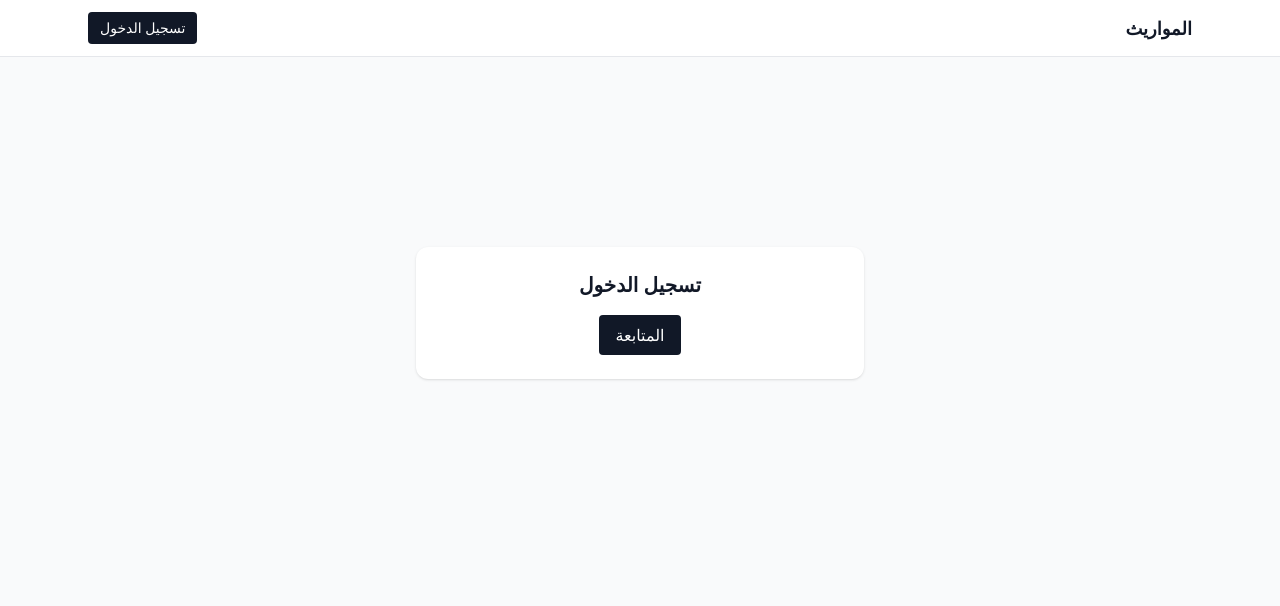
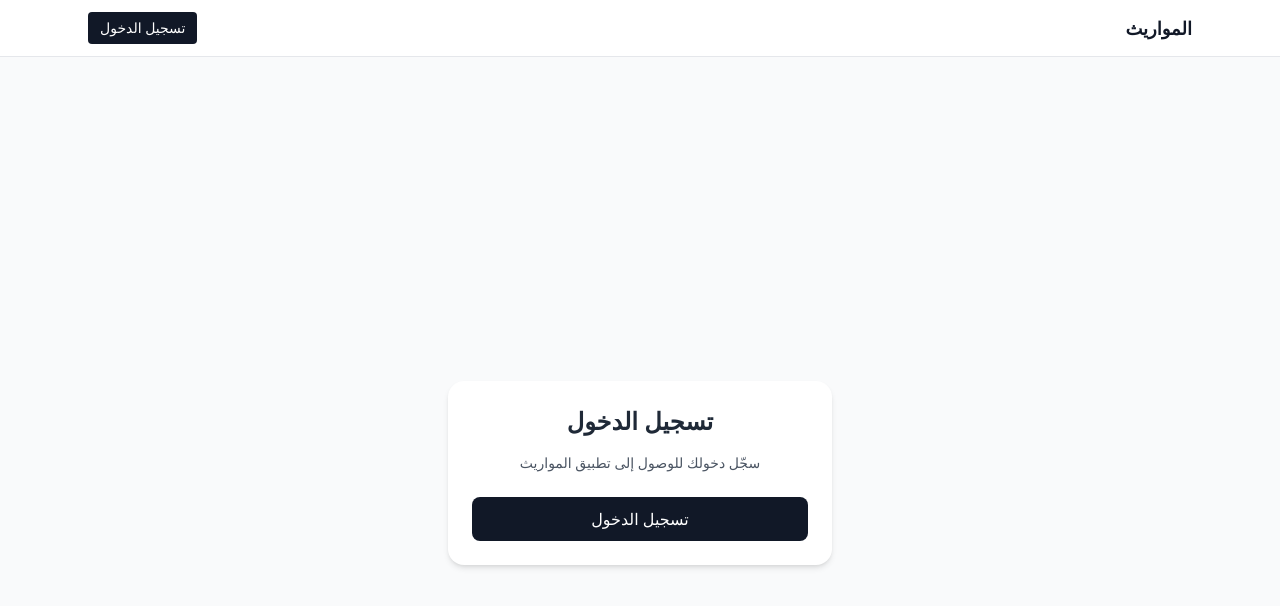
Before and after one commit to IbrahemMrisat/inheritance-app-frontend, a React (Vite) app: page /login in a window 1280 px wide. Shown: the top 606 px of the page. Built offline with nearby package versions, Linux system fonts and the light colour scheme; no server answers.

Commit message:
Added delete UI , and updated login functions

```diff
--- a/src/routes/CasesList.tsx
+++ b/src/routes/CasesList.tsx
@@ -1,35 +1,53 @@
 import { useEffect, useState } from 'react'
-import { apiGet } from '../services/api'
+import { apiGet, apiDelete } from '../services/api'
 import { Link } from 'react-router-dom'
 
 interface CaseSummary {
   caseId: string
-  createdAt: string
+  title?: string
+  createdAt?: string
   sharesCount?: number
   basis?: string
-  key?: string
+  heirCount?: number
 }
 
 export default function CasesList() {
   const [items, setItems] = useState<CaseSummary[]>([])
   const [loading, setLoading] = useState(true)
+  const [busyId, setBusyId] = useState<string | null>(null)
   const [error, setError] = useState<string | null>(null)
 
-  useEffect(() => {
-    (async () => {
+  const load = async () => {
+    setLoading(true)
+    setError(null)
     try {
-        const res = await apiGet('/cases-list')  // Lambda returns { items, count }
+      const res = await apiGet('/cases-list')
       setItems(res.items || [])
-      } catch (err: any) {
-        setError(err.message || 'حدث خطأ أثناء تحميل القضايا')
+    } catch (e: any) {
+      setError(e?.message || 'تعذّر تحميل القضايا')
     } finally {
       setLoading(false)
     }
-    })()
-  }, [])
+  }
+
+  useEffect(() => { load() }, [])
+
+  const onDelete = async (caseId: string) => {
+    const confirmText = 'هل أنت متأكد من حذف هذه القضية؟ لا يمكن التراجع.'
+    if (!window.confirm(confirmText)) return
+    try {
+      setBusyId(caseId)
+      await apiDelete(`/cases/${caseId}`)
+      setItems(items => items.filter(x => x.caseId !== caseId))
+    } catch (e: any) {
+      alert(e?.message || 'تعذّر حذف القضية')
+    } finally {
+      setBusyId(null)
+    }
+  }
 
   if (loading) return <div className="p-6 text-center text-gray-600">جارٍ التحميل…</div>
-  if (error)   return <div className="p-6 text-center text-red-500">{error}</div>
+  if (error)   return <div className="p-6 text-center text-red-600">{error}</div>
 
   return (
     <div>
@@ -40,24 +58,36 @@ export default function CasesList() {
       ) : (
         <div className="grid gap-3">
           {items.map(c => (
-            <Link
-              key={c.caseId}
-              to={`/cases/${c.caseId}`}
-              className="block bg-white p-4 rounded-xl shadow hover:shadow-md transition-shadow"
-            >
-              <div className="flex items-center justify-between">
-                <span className="font-medium text-gray-800">
-                  {c.basis || 'قضية غير معنونة'}
-                </span>
-                <span className="text-sm text-gray-500">
+            <div key={c.caseId} className="bg-white p-4 rounded-xl shadow hover:shadow-md transition-shadow">
+              <div className="flex items-center justify-between gap-3">
+                <Link to={`/cases/${c.caseId}`} className="font-medium text-gray-800 hover:underline flex-1">
+                  {c.title || 'قضية'}
+                </Link>
+                <div className="text-xs text-gray-500">
                   {c.createdAt ? new Date(c.createdAt).toLocaleString('ar-EG') : ''}
-                </span>
+                </div>
               </div>
 
               <div className="text-sm text-gray-600 mt-1">
-                عدد الأسهم: {c.sharesCount ?? 0}
+                عدد الورثة: {c.heirCount ?? 0} • عدد الأسهم: {c.sharesCount ?? 0}
               </div>
+
+              <div className="mt-3 flex gap-2">
+                <Link
+                  to={`/cases/${c.caseId}`}
+                  className="px-3 py-1.5 text-sm rounded bg-gray-900 text-white hover:bg-gray-800 transition"
+                >
+                  عرض
                 </Link>
+                <button
+                  onClick={() => onDelete(c.caseId)}
+                  disabled={busyId === c.caseId}
+                  className="px-3 py-1.5 text-sm rounded bg-red-50 text-red-700 hover:bg-red-100 transition disabled:opacity-60"
+                >
+                  {busyId === c.caseId ? 'جارٍ الحذف…' : 'حذف'}
+                </button>
+              </div>
+            </div>
           ))}
         </div>
       )}
--- a/src/routes/Login.tsx
+++ b/src/routes/Login.tsx
@@ -1,17 +1,41 @@
+import { useState } from 'react'
 import { buildHostedUiUrlPkce } from '../services/auth'
 
 export default function Login() {
+  const [loading, setLoading] = useState(false)
 
   async function go() {
-    const url = await buildHostedUiUrlPkce()
-    window.location.href = url
+    try {
+      setLoading(true)
+      const url = await buildHostedUiUrlPkce()
+      window.location.href = url
+    } catch (e) {
+      console.error('Failed to start login flow:', e)
+      alert('تعذر بدء تسجيل الدخول. حاول مجددًا.')
+    } finally {
+      setLoading(false)
+    }
   }
 
   return (
-    <div className="grid place-items-center h-[60vh]">
-      <div className="bg-white p-6 rounded-xl shadow w-full max-w-md text-center">
-        <h1 className="text-xl font-semibold mb-4">تسجيل الدخول</h1>
-        <button onClick={go} className="px-4 py-2 rounded bg-gray-900 text-white">المتابعة</button>
+    <div className="min-h-screen grid place-items-center bg-gray-50 px-4">
+      <div className="bg-white w-full max-w-sm p-6 rounded-2xl shadow-md text-center">
+        <h1 className="text-2xl font-semibold mb-4 text-gray-800">تسجيل الدخول</h1>
+        <p className="text-gray-600 text-sm mb-6">
+          سجّل دخولك للوصول إلى تطبيق المواريث
+        </p>
+
+        <button
+          onClick={go}
+          disabled={loading}
+          className={`w-full py-2.5 rounded-lg text-white text-base font-medium transition ${
+            loading
+              ? 'bg-gray-400 cursor-not-allowed'
+              : 'bg-gray-900 hover:bg-gray-800'
+          }`}
+        >
+          {loading ? 'جارٍ التوجيه…' : 'تسجيل الدخول'}
+        </button>
       </div>
     </div>
   )
```
Lines whose indentation alone changed are shown as unchanged.
